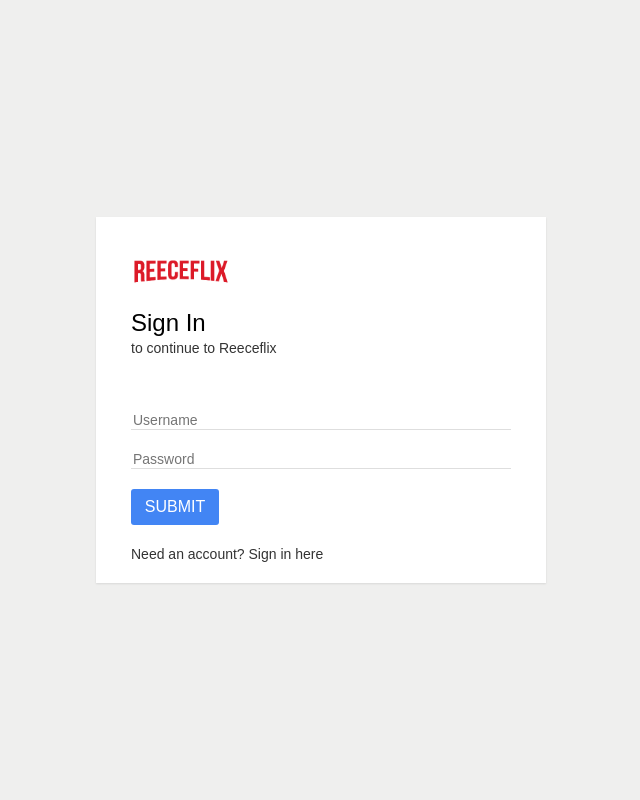
After one commit to acneuromancer/reeceflix, a PHP site: page /login.php in a window 1280 px wide. The commit adds this page. Shown: the whole page, without its empty margins (319-959 px from the left). Run offline with PHP 8.4, Linux system fonts and the light colour scheme.

Commit message:
Add login page and fix the css.

```diff
--- a/assets/style/style.css
+++ b/assets/style/style.css
@@ -67,8 +67,7 @@ body {
   line-height: 32px;
   margin: 0;
   padding-top: 16px;
-  color:
-  #000;
+  color: #000;
 }
 
 .column .header span {
@@ -78,3 +77,9 @@ body {
 .column .header img {
   width: 100px;
 }
+
+.signInMessage {
+  font-size: 14px;
+  font-weight: 400;
+  text-decoration: none;
+}
--- /dev/null
+++ b/login.php
@@ -0,0 +1,31 @@
+<?php
+  if (isset($_POST["submitButton"])) {
+    echo "Form was submitted";
+  }
+?>
+
+<!DOCTYPE html>
+<html lang="en" dir="ltr">
+  <head>
+    <meta charset="utf-8">
+    <title>Welcome to Reeceflix!</title>
+    <link rel="stylesheet" type="text/css" href="assets/style/style.css" />
+  </head>
+  <body>
+    <div class="signInContainer">
+      <div class="column">
+        <div class="header">
+          <img src="assets/images/logo.png" title="Logo" alt="Site logo">
+          <h3>Sign In</h3>
+          <span>to continue to Reeceflix</span>
+        </div>
+        <form class="" method="POST">
+          <input type="text" name="userName" placeholder="Username" required>
+          <input type="password" name="password" placeholder="Password" required>
+          <input type="submit" name="submitButton" value="SUBMIT">
+        </form>
+        <a href="register.php" class="signInMessage">Need an account? Sign in here</a>
+      </div>
+    </div>
+  </body>
+</html>
```
